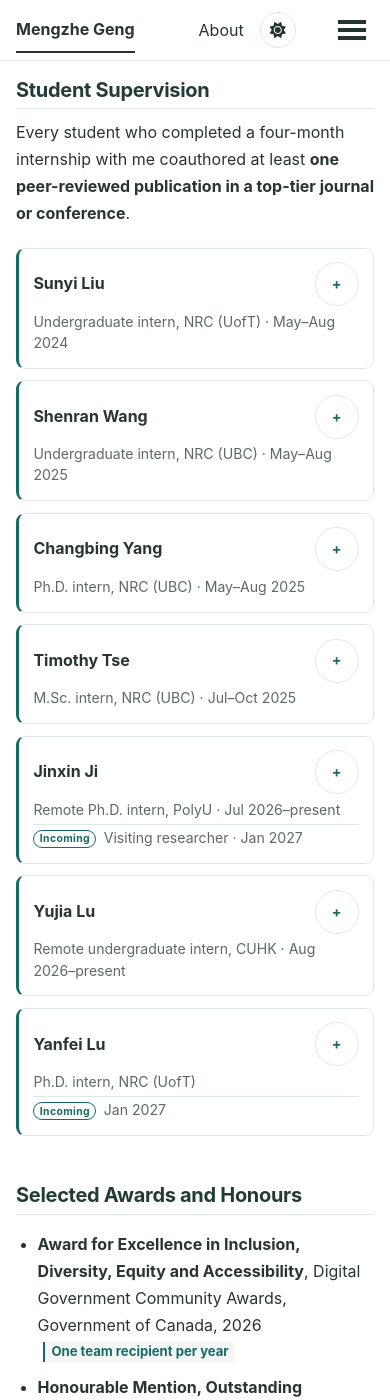
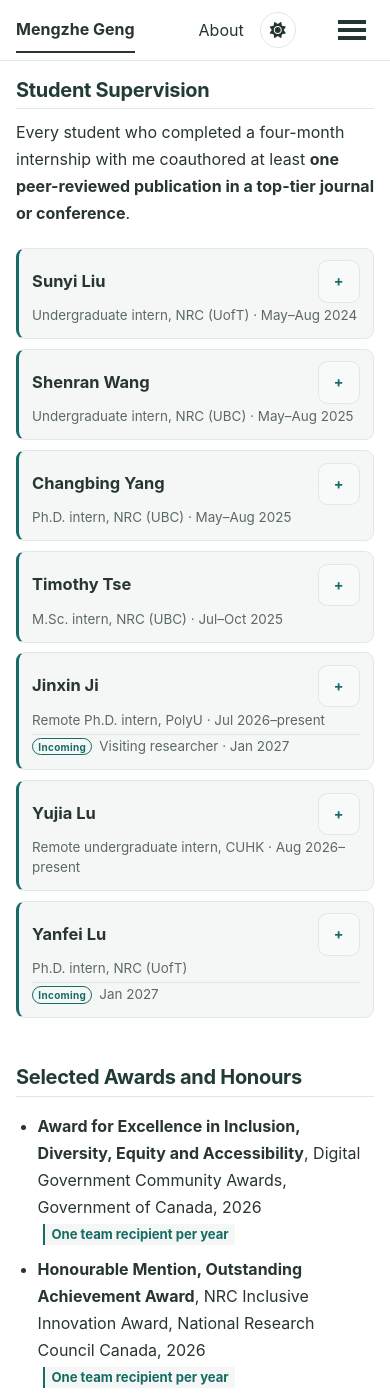
Before and after one commit to MENGZHEGENG/MENGZHEGENG.github.io, a Jekyll site: the page built from _pages/about.md, in a window 390 px wide and 1400 px high, scrolled down 3746 px. Built offline with Jekyll 4.4.1, drawn with Linux system fonts in a browser that asks for light colours.

Commit message:
Polish mobile supervision cards

```diff
--- a/_sass/_custom.scss
+++ b/_sass/_custom.scss
@@ -872,36 +872,37 @@ html[data-theme="dark"] .timeline-row {
 
 @media (max-width: 48em) {
   .supervision-list {
-    gap: 0.72em;
+    gap: 0.62em;
     margin-top: 0.5em;
   }
 
   .supervision-entry {
-    padding: 0.84em 0.9em 0.92em;
+    padding: 0.72em 0.82em 0.78em;
+    background: var(--site-surface-muted);
     border-radius: 9px;
   }
 
   .supervision-heading {
     grid-template-columns: minmax(0, 1fr) auto;
     align-items: center;
-    gap: 0.22em 0.65em;
-    min-height: 2.8em;
+    gap: 0.18em 0.7em;
+    min-height: 2.9em;
     touch-action: manipulation;
   }
 
   .supervision-name {
     grid-column: 1;
-    font-size: 1em;
-    line-height: 1.35;
+    font-size: 1.03em;
+    line-height: 1.3;
   }
 
   .supervision-heading .publication-meta {
     grid-column: 1 / -1;
     grid-row: 2;
     text-align: left;
-    padding-top: 0.08em;
-    font-size: 0.88em;
-    line-height: 1.5;
+    padding-top: 0.04em;
+    font-size: 0.84em;
+    line-height: 1.45;
   }
 
   .supervision-heading::after {
@@ -910,14 +911,19 @@ html[data-theme="dark"] .timeline-row {
     align-self: center;
     display: grid;
     place-items: center;
-    width: 2.75rem;
-    height: 2.75rem;
+    width: 2.65rem;
+    height: 2.65rem;
     margin: 0;
     padding: 0;
     border: 1px solid var(--global-border-color);
-    border-radius: 50%;
+    border-radius: 0.65em;
+    background: var(--site-surface-color);
     font-size: 0.9em;
     line-height: 1;
+  }
+
+  .supervision-entry[open] .supervision-heading::after {
+    border-color: var(--site-focus-color);
   }
 
   .supervision-roles {
@@ -944,46 +950,52 @@ html[data-theme="dark"] .timeline-row {
   }
 
   .supervision-details {
-    gap: 0.5em;
-    margin-top: 0.58em;
-    padding-top: 0.58em;
+    gap: 0;
+    margin-top: 0.5em;
+    padding-top: 0.48em;
     border-top: 1px solid var(--global-border-color);
   }
 
   .supervision-details p.supervision-detail {
-    grid-template-columns: max-content minmax(0, 1fr);
-    column-gap: 0.72em;
+    grid-template-columns: 5.9em minmax(0, 1fr);
+    column-gap: 0.62em;
     align-items: start;
-    padding: 0;
-    border: 0;
+    padding: 0.38em 0;
+    border-bottom: 1px solid var(--global-border-color);
     line-height: 1.45;
   }
 
+  .supervision-details p.supervision-detail:last-child {
+    padding-bottom: 0;
+    border-bottom: 0;
+  }
+
   .supervision-label {
-    padding-top: 0.22em;
-    font-size: 0.68em;
+    padding-top: 0.18em;
+    font-size: 0.66em;
     letter-spacing: 0.035em;
     white-space: nowrap;
   }
 
   .supervision-detail-copy {
-    line-height: 1.48;
-    overflow-wrap: anywhere;
+    line-height: 1.46;
+    overflow-wrap: break-word;
+    word-break: normal;
   }
 }
 
 @media (max-width: 360px) {
   .supervision-entry {
-    padding: 0.78em 0.78em 0.84em;
+    padding: 0.68em 0.7em 0.74em;
   }
 
   .supervision-details p.supervision-detail {
-    grid-template-columns: max-content minmax(0, 1fr);
-    column-gap: 0.58em;
+    grid-template-columns: 5.55em minmax(0, 1fr);
+    column-gap: 0.48em;
   }
 
   .supervision-label {
-    font-size: 0.64em;
+    font-size: 0.62em;
     letter-spacing: 0.025em;
   }
 }
```
